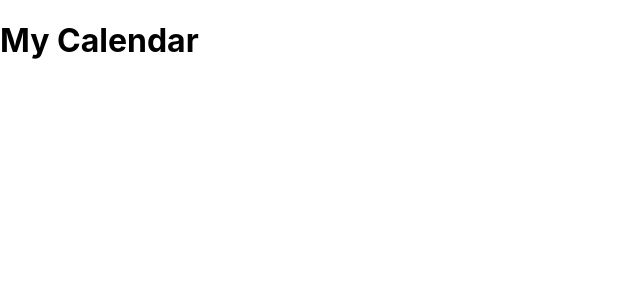
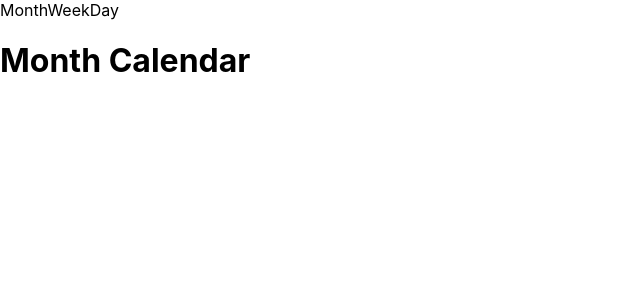
Before and after one commit to jf-t/calendar, a React (Create React App) app in the folder ui/: page / in a window 1280 px wide. Shown: the top 300 px of the page, without its empty margins (0-640 px from the left). Built offline with nearby package versions, Linux system fonts and the light colour scheme.

Commit message:
Got the three different calendar views to be interchanged by links

```diff
--- a/ui/src/components/calendar/calendar.jsx
+++ b/ui/src/components/calendar/calendar.jsx
@@ -10,19 +10,65 @@ import { getCalendars } from '../../actions/userActions';
 //   2. get calendar information
 //   3. pass approprate props into subcomponents
 
+import DayCalendarComponent from './dayCalendar';
+import WeekCalendarComponent from './weekCalendar';
+import MonthCalendarComponent from './monthCalendar';
+
 class CalendarComponent extends Component {
   constructor (props) {
     super (props);
+
+    // Filters: 1 = month, 2 = week, 3 = day
+    this.state = {
+      filter: 1
+    };
+
+    this.switchFilter = this.switchFilter.bind(this);
+    this.renderFilters = this.renderFilters.bind(this);
+    this.displayCalendar = this.displayCalendar.bind(this);
   }
 
   componentDidMount () {
     this.props.getCalendars(this.props.userId);
   }
 
+  switchFilter (evt, filter) {
+    evt.preventDefault();
+
+    this.setState({ filter });
+  }
+
+  renderFilters () {
+    return (
+      <div className="row">
+        <a onClick={(evt) => this.switchFilter(evt, 1)}>Month</a>
+        <a onClick={(evt) => this.switchFilter(evt, 2)}>Week</a>
+        <a onClick={(evt) => this.switchFilter(evt, 3)}>Day</a>
+      </div>
+    );
+  }
+
+  displayCalendar () {
+    switch(this.state.filter) {
+      case 1:
+        return (<MonthCalendarComponent />);
+      case 2:
+        return (<WeekCalendarComponent />);
+      case 3:
+        return (<DayCalendarComponent />);
+    }
+  }
+
   render () {
+    console.log(this.props.calendars);
+    const calendarFilters = this.renderFilters();
+
+    const calendar = this.displayCalendar();
+
     return (
       <div>
-        <h1>My Calendar</h1>
+        { calendarFilters }
+        { calendar }
       </div>
     );
   }
--- a/ui/src/components/calendar/dayCalendar.jsx
+++ b/ui/src/components/calendar/dayCalendar.jsx
@@ -5,7 +5,7 @@ import { connect } from 'react-redux';
 
 class DayCalendarComponent extends Component {
   constructor (props) {
-
+    super (props);
   }
 
   render () {
--- a/ui/src/components/calendar/monthCalendar.jsx
+++ b/ui/src/components/calendar/monthCalendar.jsx
@@ -5,7 +5,7 @@ import { connect } from 'react-redux';
 
 class MonthCalendarComponent extends Component {
   constructor (props) {
-
+    super (props);
   }
 
   render () {
--- a/ui/src/components/calendar/weekCalendar.jsx
+++ b/ui/src/components/calendar/weekCalendar.jsx
@@ -5,7 +5,7 @@ import { connect } from 'react-redux';
 
 class WeekCalendarComponent extends Component {
   constructor (props) {
-
+    super (props);
   }
 
   render () {
```
